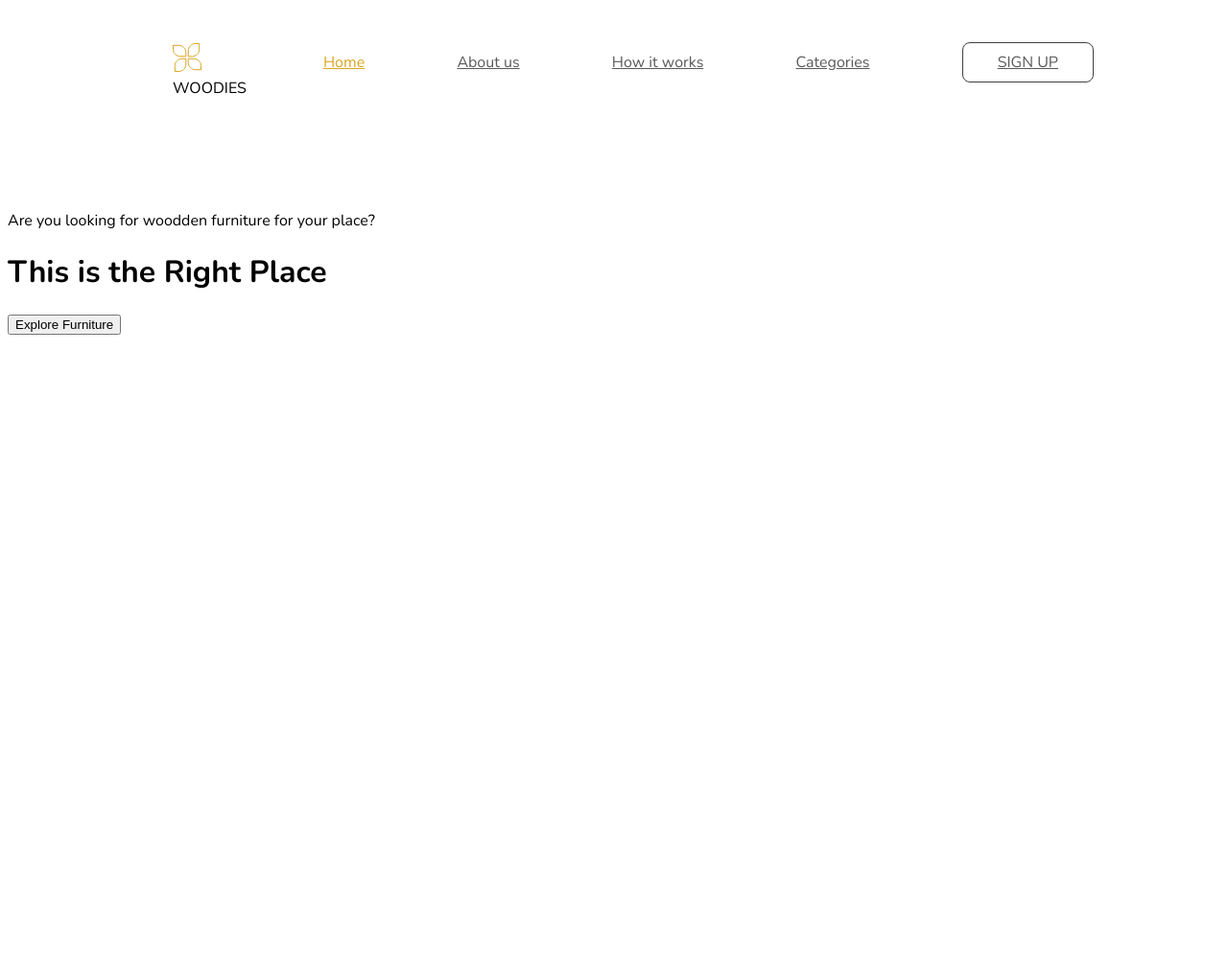
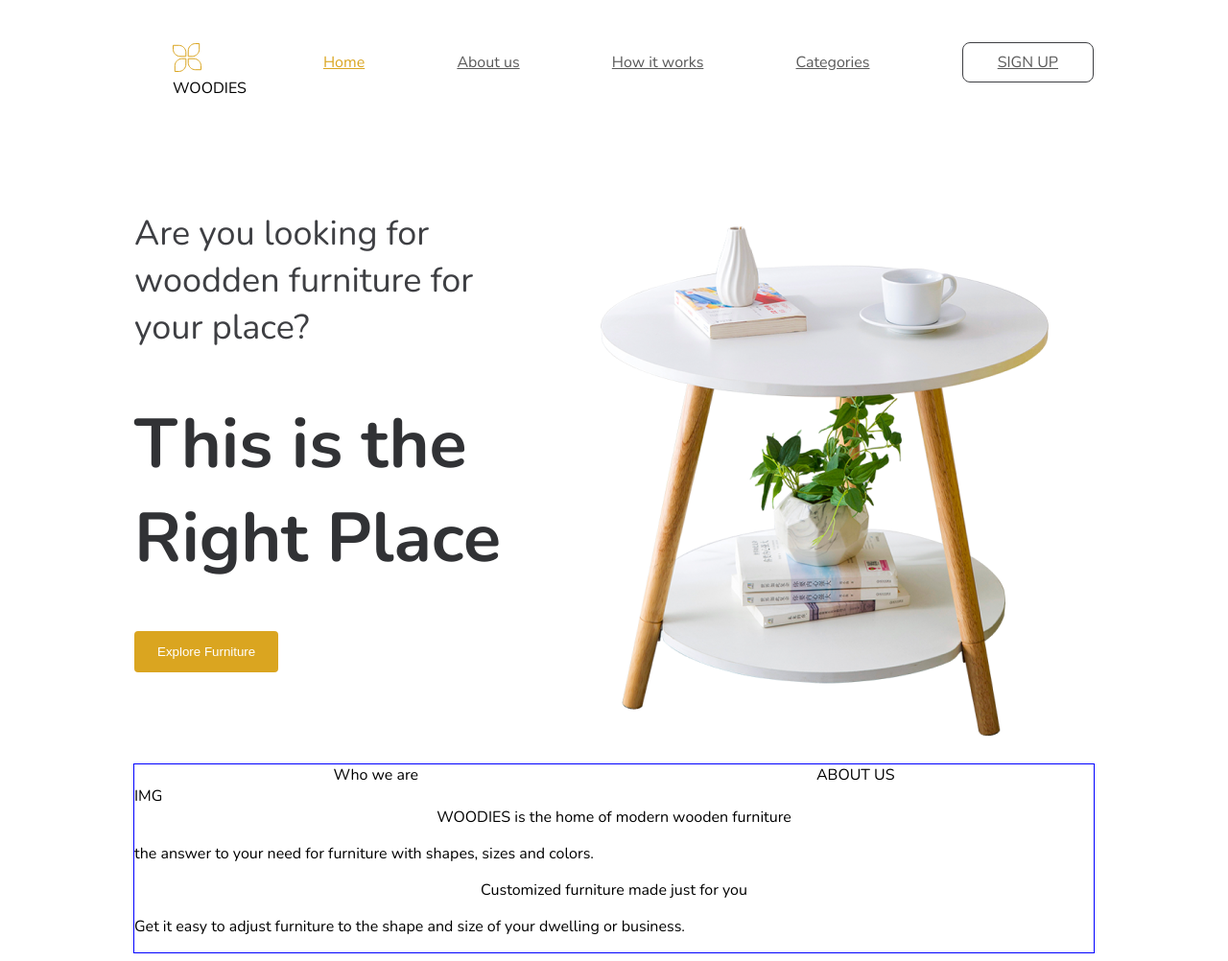
Before and after one commit to UrsuMaxim/Layout, a plain HTML site: page index.html in a window 1280 px wide. Shown: the whole page at 96% size. Before the commit the page ends 800 px from the top, so only its background shows below. Drawn offline with nearby package versions, Linux system fonts and the light colour scheme.

Commit message:
Add section+article

```diff
--- a/index.html
+++ b/index.html
@@ -46,7 +46,25 @@
         <button>Explore Furniture</button>
     </div>
 
+    <img src="img/table.png" alt="">
+
   </header>
-
+  <section id="about">
+    <header>
+        <div>Who we are</div>
+        <div>ABOUT US</div>
+    </header>
+    <div>
+        <article>
+            <div>IMG</div>
+            <header>WOODIES is the home of modern wooden furniture</header>
+            <p>the answer to your need for furniture with shapes, sizes and colors. </p>
+        </article>
+        <article>
+            <header>Customized furniture made just for you</header>
+            <p>Get it easy to adjust furniture to the shape and size of your dwelling or business.</p>
+        </article>
+    </div>
+  </section>
 </body>
 </html>
--- a/style.css
+++ b/style.css
@@ -8,6 +8,10 @@ nav {
     margin: 0 auto;
     margin-top: 29px;
     margin-bottom: 100px;
+}
+
+nav figure, nav ul{
+
 }
 
 nav ul {
@@ -30,12 +34,19 @@ nav ul li a{
 nav ul li.active a{
     color: #daa520;
 }
+
 nav ul li.button a{
     text-transform: uppercase;
     border: 1px solid rgba(62, 63, 67, 1);
     border-radius: 8px;
     padding: 9px 36px;
 }
+
+#logo{
+    display: flex;
+    align-items: center;
+}
+
 #logo img{
     width: 30px;
 }
@@ -47,5 +58,55 @@ nav ul li.button a{
     line-height: 33px;
     letter-spacing: 0.25em;
     color: #3e3f43;
+}
+
+header{
+    width: 1000px;
+    margin: 0 auto;
+    display: flex;
+    justify-content: space-around;
+}
+
+header div span{
+    font-family: 'Nunito';
+    font-style: normal;
+    font-weight: 400;
+    font-size: 36px;
+    line-height: 49px;
+    color: #3e3f43;
+}
+
+header div h1{
+    font-family: 'Nunito';
+    font-style: normal;
+    font-weight: 700;
+    font-size: 72px;
+    line-height: 98px;
+    color: #313235;
+}
+
+header div button{
+    background:#daa520;
+    border-radius: 4px;
+    border: none;
+    color: white;
+    padding: 14px 24px;
+}
+
+section{
+    border: 1px solid blue;
+    width: 1000px;
+    margin: 0 auto;
+}
+
+#rounded-img-bl{
+    position: absolute;
+    width: 370px;
+    height: 800px;
+    right: 0;
+    top: 0px;
+    background: #f9bdbd;
+    z-index: -1;
+    border-bottom-left-radius: 100px;
 
 }
```
Also changed, not shown: img/table.png (added).
